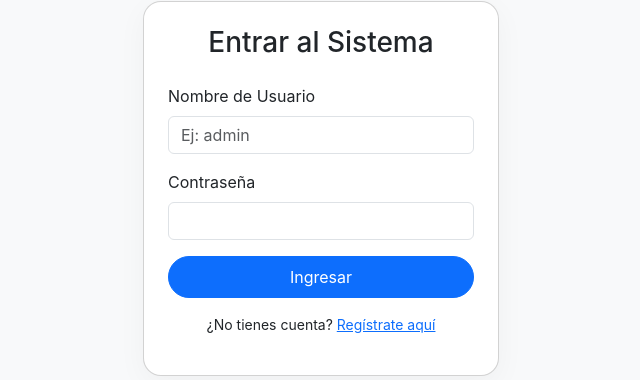
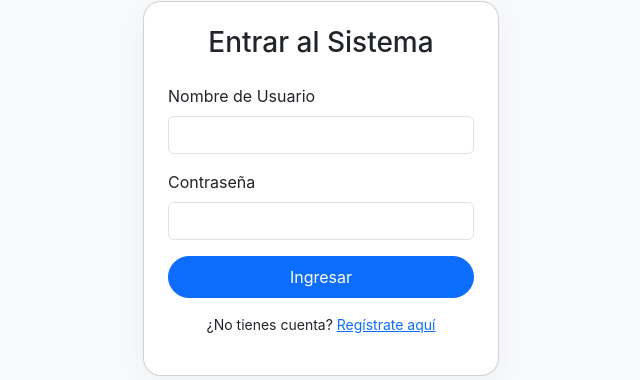
Before and after one commit to Emmanuel071104/proyecto-gastos, a Flask app: page /login in a window 1280 px wide. Shown: the part 112-492 px from the top of the page, without its empty margins (319-959 px from the left). Run offline with Flask 3, Linux system fonts and the light colour scheme.

Commit message:
UI: Cambio de placeholder de login

```diff
--- a/templates/login.html
+++ b/templates/login.html
@@ -10,7 +10,7 @@
                 <form method="POST">
                     <div class="mb-3">
                         <label class="form-label">Nombre de Usuario</label>
-                        <input type="text" name="username" class="form-control" placeholder="Ej: admin" required>
+                        <input type="text" name="username" class="form-control" required>
                     </div>
                     <div class="mb-3">
                         <label class="form-label">Contraseña</label>
```
